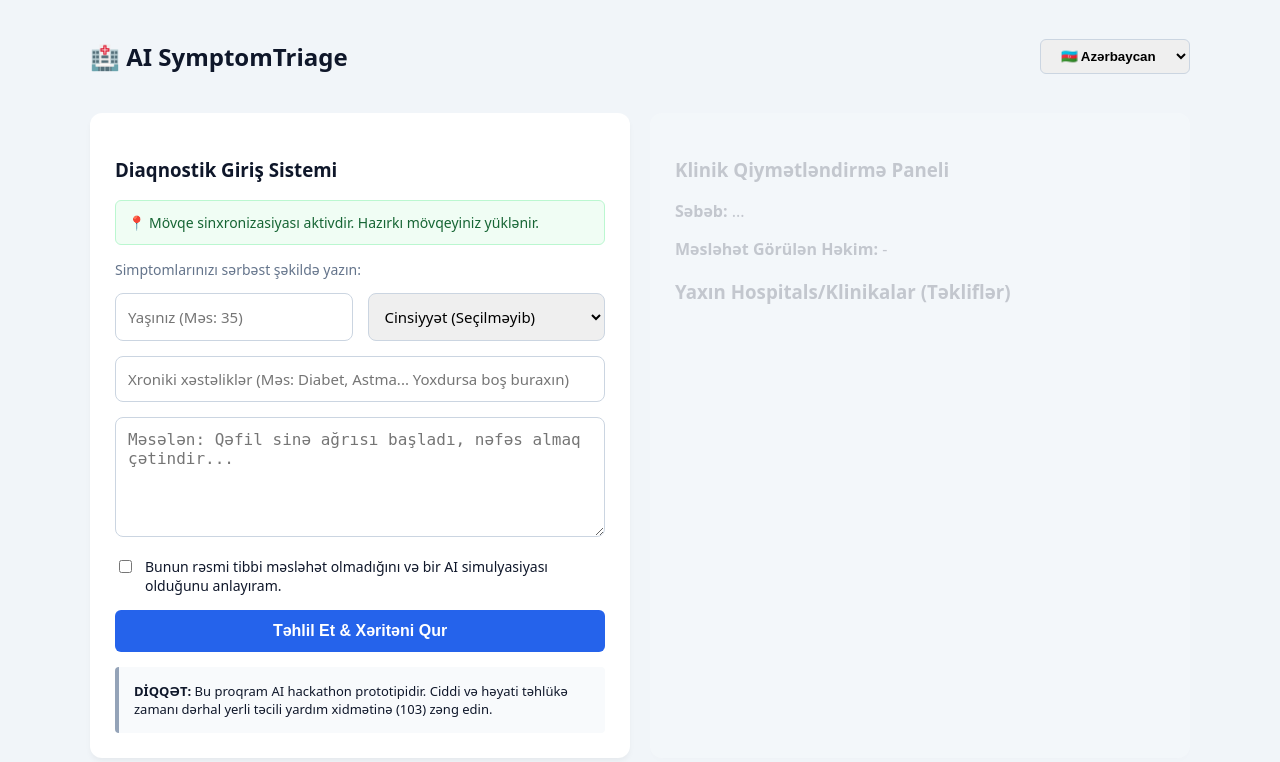
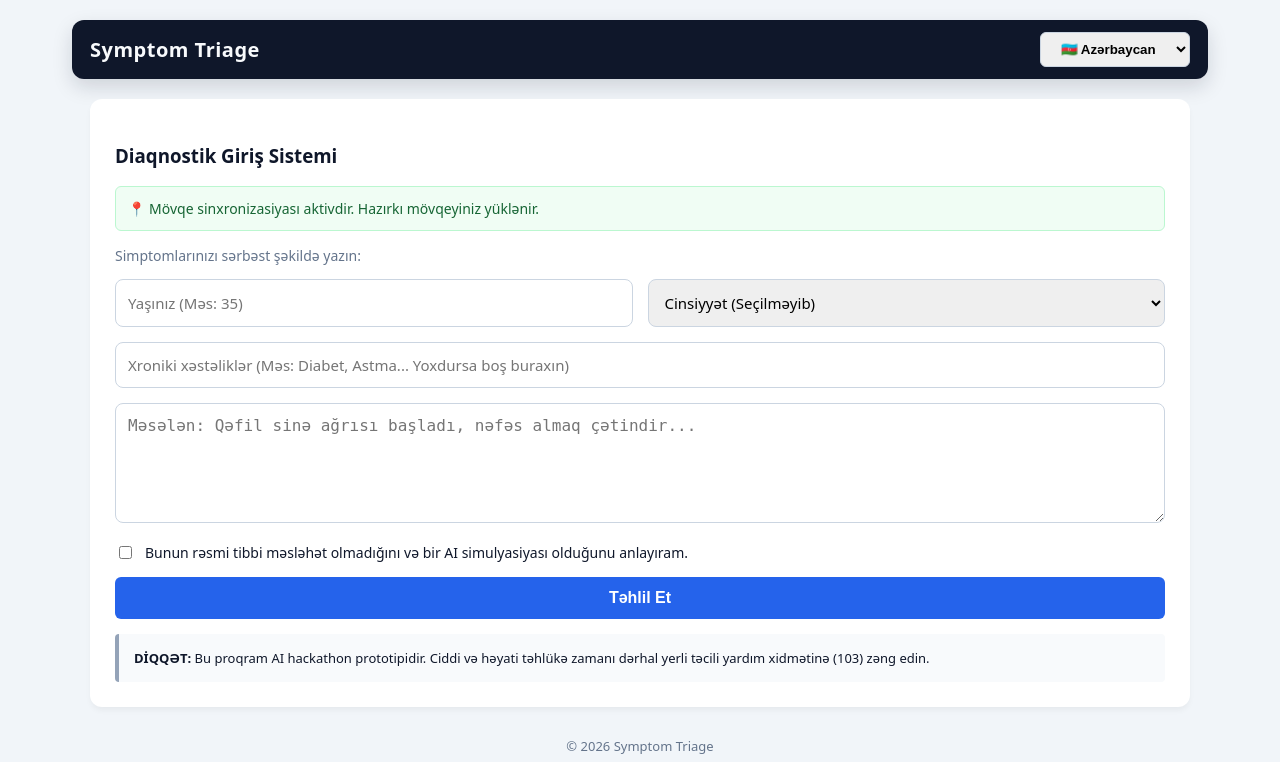
Before and after one commit to elnara-malikzade-12728/hackathon-project, a Flask app: page / in a window 1280 px wide. Shown: the top 762 px of the page. Run offline with Flask 3, Linux system fonts and the light colour scheme; parts of the project's set-up code (start-up, migrations or seed data) failed here and were passed over; grey boxes are pictures that could not be loaded.

Commit message:
Update UI layout and pharmacy handling
Agent-Logs-Url: https://github.com/elnara-malikzade-12728/hackathon-project/sessions/7992a2ff-dbf6-4e0d-836c-3d6281f82df5

Co-authored-by: MNIGARR <95375286+MNIGARR@users.noreply.github.com>

```diff
--- a/app.py
+++ b/app.py
@@ -1096,7 +1096,7 @@ def sanitize_hospital_output(hospitals):
 
 
 def get_nearby_pharmacies(lat, lng, radius_km=3, limit=5):
-    """Fetch nearby pharmacies for non-critical cases."""
+    """Fetch nearby pharmacies around the provided coordinates."""
     try:
         overpass_url = "https://overpass-api.de/api/interpreter"
         radius_m = int(radius_km * 1000)
@@ -1132,11 +1132,20 @@ def get_nearby_pharmacies(lat, lng, radius_km=3, limit=5):
             tags = element.get('tags', {})
             name = tags.get('name', 'Pharmacy')
             address_parts = []
-            if tags.get('addr:street'):
-                address_parts.append(tags.get('addr:street'))
-            if tags.get('addr:housenumber'):
-                address_parts.append(tags.get('addr:housenumber'))
-            address = ', '.join(address_parts).strip() or 'Address unavailable'
+            if tags.get('addr:full'):
+                address_parts.append(tags.get('addr:full'))
+            else:
+                street = tags.get('addr:street') or tags.get('addr:place')
+                if street:
+                    address_parts.append(street)
+                if tags.get('addr:housenumber'):
+                    address_parts.append(tags.get('addr:housenumber'))
+                for key in ('addr:suburb', 'addr:district', 'addr:city', 'addr:province', 'addr:state'):
+                    if tags.get(key):
+                        address_parts.append(tags.get(key))
+            address = ', '.join(address_parts).strip()
+            if not address:
+                address = reverse_geocode_address(p_lat, p_lng) or f"{p_lat:.5f}, {p_lng:.5f}"
 
             try:
                 distance = geodesic((lat, lng), (p_lat, p_lng)).km
@@ -1155,6 +1164,23 @@ def get_nearby_pharmacies(lat, lng, radius_km=3, limit=5):
         return pharmacies[:limit]
     except Exception:
         return []
+
+
+def reverse_geocode_address(lat, lng):
+    """Resolve a human-readable address for coordinates using OpenStreetMap Nominatim."""
+    try:
+        response = requests.get(
+            "https://nominatim.openstreetmap.org/reverse",
+            params={'format': 'jsonv2', 'lat': lat, 'lon': lng},
+            headers={'User-Agent': 'AI-SymptomTriage/1.0', 'Accept': 'application/json'},
+            timeout=10
+        )
+        if response.status_code != 200:
+            return None
+        data = response.json()
+        return data.get('display_name')
+    except Exception:
+        return None
 
 def analyze_symptoms_and_generate_map_ai(text, city, specialty=None, patient_context=None):
     """Consolidated logic analyzing symptom context and building map arrays."""
@@ -1391,7 +1417,7 @@ def process_triage():
                 hospitals = (hospitals + emergency_fallback)[:8]
 
         ai_payload['hospitals'] = sanitize_hospital_output(hospitals[:5])
-        ai_payload['pharmacies'] = [] if urgency == 'RED' else get_nearby_pharmacies(lat, lng, radius_km=3, limit=4)
+        ai_payload['pharmacies'] = get_nearby_pharmacies(lat, lng, radius_km=3, limit=4)
 
         # 4. Log results inside relational database ledger tables
         conn = sqlite3.connect(DB_FILE)
--- a/static/script.js
+++ b/static/script.js
@@ -1,31 +1,37 @@
 const dictionary = {
     az: {
-        mainTitle: "🏥 AI SymptomTriage", inputHeading: "Diaqnostik Giriş Sistemi", inputSub: "Simptomlarınızı sərbəst şəkildə yazın:",
+        mainTitle: "Symptom Triage", inputHeading: "Diaqnostik Giriş Sistemi", inputSub: "Simptomlarınızı sərbəst şəkildə yazın:",
         placeholder: "Məsələn: Qəfil sinə ağrısı başladı, nəfəs almaq çətindir...", checkboxText: "Bunun rəsmi tibbi məsləhət olmadığını və bir AI simulyasiyası olduğunu anlayıram.",
-        btnText: "Təhlil Et & Xəritəni Qur", btnLoading: "Simptomlar tehlil olunur ve yaxın tibb məntəqələri siyahısı yüklənir...", disclaimer: "<strong>DİQQƏT:</strong> Bu proqram AI hackathon prototipidir. Ciddi və həyati təhlükə zamanı dərhal yerli təcili yardım xidmətinə (103) zəng edin.",
+        btnText: "Təhlil Et", btnLoading: "Simptomlar təhlil olunur və nəticələr hazırlanır...", disclaimer: "<strong>DİQQƏT:</strong> Bu proqram AI hackathon prototipidir. Ciddi və həyati təhlükə zamanı dərhal yerli təcili yardım xidmətinə (103) zəng edin.",
         outputHeading: "Klinik Qiymətləndirmə Paneli", lblReason: "Səbəb:", lblSpecialist: "Məsləhət Görülən Həkim:", facilitiesHeading: "Yaxın Hospitals/Klinikalar (Təkliflər)", mapHeading: "OpenStreetMap - İnteraktiv Xəritə",
         statusRed: "🔴 TƏCİLİ - Qırmızı Status", statusYellow: "🟡 VACİB - Sarı Status", statusGreen: "🟢 Stabil - Yaşıl Status", erOpen: "🔴 24/7 Təcili Yardım Var", erClosed: "⏰ Yalnız İş Saatları", kmAway: "km",
         pharmaciesHeading: "Yaxın Apteklər (Əlavə)",
+        noHospitals: "Yaxınlıqda xəstəxana/klinika tapılmadı.",
+        noPharmacies: "Yaxınlıqda aptek tapılmadı.",
         locActive: "📍 Mövqe sinxronizasiyası aktivdir. Hazırkı mövqeyiniz yüklənir.", locDenied: "🔒 Mövqe icazəsi verilmədi. Standart koordinatlara geri dönüldü.",
         agePlh: "Yaşınız (Məs: 35)", genNone: "Cinsiyyət (Seçilməyib)", genM: "Kişi", genF: "Qadın", chronicPlh: "Xroniki xəstəliklər (Məs: Diabet, Astma... Yoxdursa boş buraxın)"
     },
     en: {
-        mainTitle: "🏥 AI SymptomTriage", inputHeading: "Diagnostic Input Engine", inputSub: "Describe your symptoms in plain language:",
+        mainTitle: "Symptom Triage", inputHeading: "Diagnostic Input Engine", inputSub: "Describe your symptoms in plain language:",
         placeholder: "Example: Experiencing sudden sharp chest pain and tightness...", checkboxText: "I understand this is an AI hackathon simulation and not official medical advice.",
-        btnText: "Analyze & Load Map", btnLoading: "Analyzing symptoms and loading nearby medical facilities' list...", disclaimer: "<strong>CRITICAL NOTICE:</strong> This application is an AI prototype mockup template. If experiencing emergency threats, dial 103 immediately.",
+        btnText: "Analyze", btnLoading: "Analyzing symptoms and preparing your results...", disclaimer: "<strong>CRITICAL NOTICE:</strong> This application is an AI prototype mockup template. If experiencing emergency threats, dial 103 immediately.",
         outputHeading: "Clinical Assessment Dashboard", lblReason: "Clinical Reason:", lblSpecialist: "Direct Route Referral:", facilitiesHeading: "Nearby Hospitals/Clinics (Suggested)", mapHeading: "OpenStreetMap - Interactive Map",
         statusRed: "RED EMERGENCY CARE STATUS", statusYellow: "YELLOW URGENT DISPATCH REQUIRED", statusGreen: "GREEN LOW URGENCY PROFILE", erOpen: "🔴 Emergency Services Operational", erClosed: "⏰ Clinic Hours Apply", kmAway: "km",
         pharmaciesHeading: "Nearby Pharmacies (Additional)",
+        noHospitals: "No nearby hospital/clinic suggestions are available.",
+        noPharmacies: "No nearby pharmacies are available.",
         locActive: "📍 Location sync active: your current position is being used.", locDenied: "🔒 Geolocation blocked. Fallback coordinates are active.",
         agePlh: "Age (e.g. 35)", genNone: "Gender (Not specified)", genM: "Male", genF: "Female", chronicPlh: "Chronic conditions (e.g. Diabetes... Leave empty if none)"
     },
     ru: {
-        mainTitle: "🏥 AI SymptomTriage", inputHeading: "Система Диагностики", inputSub: "Опишите ваши симптомы в свободной форме:",
+        mainTitle: "Symptom Triage", inputHeading: "Система Диагностики", inputSub: "Опишите ваши симптомы в свободной форме:",
         placeholder: "Например: Началась внезапная острая боль в груди, трудно дышать...", checkboxText: "Я понимаю, что это симуляция AI для хакатона и не является официальной медицинской консультацией.",
-        btnText: "Анализировать & Загрузить Карту", btnLoading: "Анализ симптомов и загрузка списка ближайших медицинских учреждений...", disclaimer: "<strong>ВАЖНОЕ УВЕДОМЛЕНИЕ:</strong> Это приложение является прототипом AI для хакатона. При угрозе жизни немедленно звоните 103.",
+        btnText: "Анализировать", btnLoading: "Анализ симптомов и подготовка результатов...", disclaimer: "<strong>ВАЖНОЕ УВЕДОМЛЕНИЕ:</strong> Это приложение является прототипом AI для хакатона. При угрозе жизни немедленно звоните 103.",
         outputHeading: "Панель Клинической Оценки", lblReason: "Причина:", lblSpecialist: "Рекомендуемый Специалист:", facilitiesHeading: "Ближайшие Больницы/Клиники (Рекомендации)", mapHeading: "OpenStreetMap - Интерактивная Карта",
         statusRed: "🔴 СРОЧНО - Красный Статус", statusYellow: "🟡 ВНИМАНИЕ - Желтый Статус", statusGreen: "🟢 Стабильно - Зеленый Статус", erOpen: "🔴 Есть Экстренная Помощь", erClosed: "⏰ Только в рабочие часы", kmAway: "км",
         pharmaciesHeading: "Ближайшие Аптеки (Дополнительно)",
+        noHospitals: "Поблизости нет рекомендаций больниц/клиник.",
+        noPharmacies: "Поблизости нет аптек.",
         locActive: "📍 Геопозиция синхронизирована: используется ваше текущее положение.", locDenied: "🔒 Доступ к геопозиции ограничен. Используются стандартные координаты.",
         agePlh: "Возраст (напр. 35)", genNone: "Пол (Не указан)", genM: "Мужской", genF: "Женский", chronicPlh: "Хронические заболевания (напр. Диабет... Оставьте пустым, если нет)"
     }
@@ -79,9 +85,11 @@ function initializeOSMMap() {
 }
 
 function updateMapCenter(lat, lng) {
+    if (!document.getElementById('osmMap')) return;
     if (!osmMap) {
         initializeOSMMap();
     }
+    if (!osmMap) return;
     osmMap.setView([lat, lng], 13);
     if (userMarker) {
         userMarker.setLatLng([lat, lng]);
@@ -115,6 +123,10 @@ function startGeolocationWatch() {
 }
 
 function clearHospitalMarkers() {
+    if (!osmMap) {
+        hospitalMarkers = [];
+        return;
+    }
     hospitalMarkers.forEach(marker => osmMap.removeLayer(marker));
     hospitalMarkers = [];
 }
@@ -142,24 +154,41 @@ function switchLanguageInterface() {
     const lang = document.getElementById('langSheet').value;
     const dict = dictionary[lang];
 
-    document.getElementById('mainTitle').innerText = dict.mainTitle;
-    document.getElementById('inputHeading').innerText = dict.inputHeading;
-    document.getElementById('inputSub').innerText = dict.inputSub;
-    document.getElementById('symptomsInput').placeholder = dict.placeholder;
-    document.getElementById('checkboxText').innerText = dict.checkboxText;
-    document.getElementById('ageInput').placeholder = dict.agePlh;
-    document.getElementById('optGenNone').innerText = dict.genNone;
-    document.getElementById('optGenM').innerText = dict.genM;
-    document.getElementById('optGenF').innerText = dict.genF;
-    document.getElementById('chronicInput').placeholder = dict.chronicPlh;
+    const titleEl = document.getElementById('mainTitle');
+    if (titleEl) titleEl.innerText = dict.mainTitle;
+    const inputHeading = document.getElementById('inputHeading');
+    if (inputHeading) inputHeading.innerText = dict.inputHeading;
+    const inputSub = document.getElementById('inputSub');
+    if (inputSub) inputSub.innerText = dict.inputSub;
+    const symptomsInput = document.getElementById('symptomsInput');
+    if (symptomsInput) symptomsInput.placeholder = dict.placeholder;
+    const checkboxText = document.getElementById('checkboxText');
+    if (checkboxText) checkboxText.innerText = dict.checkboxText;
+    const ageInput = document.getElementById('ageInput');
+    if (ageInput) ageInput.placeholder = dict.agePlh;
+    const optGenNone = document.getElementById('optGenNone');
+    if (optGenNone) optGenNone.innerText = dict.genNone;
+    const optGenM = document.getElementById('optGenM');
+    if (optGenM) optGenM.innerText = dict.genM;
+    const optGenF = document.getElementById('optGenF');
+    if (optGenF) optGenF.innerText = dict.genF;
+    const chronicInput = document.getElementById('chronicInput');
+    if (chronicInput) chronicInput.placeholder = dict.chronicPlh;
 
-    document.getElementById('submitBtn').innerText = dict.btnText;
-    document.getElementById('disclaimerText').innerHTML = dict.disclaimer;
-    document.getElementById('outputHeading').innerText = dict.outputHeading;
-    document.getElementById('lblReason').innerText = dict.lblReason;
-    document.getElementById('lblSpecialist').innerText = dict.lblSpecialist;
-    document.getElementById('facilitiesHeading').innerText = dict.facilitiesHeading;
-    document.getElementById('mapHeading').innerText = dict.mapHeading;
+    const submitBtn = document.getElementById('submitBtn');
+    if (submitBtn) submitBtn.innerText = dict.btnText;
+    const disclaimerText = document.getElementById('disclaimerText');
+    if (disclaimerText) disclaimerText.innerHTML = dict.disclaimer;
+    const outputHeading = document.getElementById('outputHeading');
+    if (outputHeading) outputHeading.innerText = dict.outputHeading;
+    const lblReason = document.getElementById('lblReason');
+    if (lblReason) lblReason.innerText = dict.lblReason;
+    const lblSpecialist = document.getElementById('lblSpecialist');
+    if (lblSpecialist) lblSpecialist.innerText = dict.lblSpecialist;
+    const facilitiesHeading = document.getElementById('facilitiesHeading');
+    if (facilitiesHeading) facilitiesHeading.innerText = dict.facilitiesHeading;
+    const mapHeading = document.getElementById('mapHeading');
+    if (mapHeading) mapHeading.innerText = dict.mapHeading;
 
     const banner = document.getElementById('locationAdvisor');
     if (banner) {
@@ -273,12 +302,14 @@ function handleNewPosition(lat, lng, accuracy) {
 
     // record accuracy and draw an accuracy circle centered on true averaged coords
     lastAccuracy = typeof accuracy === 'number' ? accuracy : lastAccuracy;
-    if (accuracyCircle) {
-        try { osmMap.removeLayer(accuracyCircle); } catch(e){}
-        accuracyCircle = null;
-    }
-    if (lastAccuracy && osmMap) {
-        accuracyCircle = L.circle([hardwareLat, hardwareLng], { radius: lastAccuracy, color: '#60a5fa', weight: 1, fillOpacity: 0.05 }).addTo(osmMap);
+    if (osmMap) {
+        if (accuracyCircle) {
+            try { osmMap.removeLayer(accuracyCircle); } catch(e){}
+            accuracyCircle = null;
+        }
+        if (lastAccuracy) {
+            accuracyCircle = L.circle([hardwareLat, hardwareLng], { radius: lastAccuracy, color: '#60a5fa', weight: 1, fillOpacity: 0.05 }).addTo(osmMap);
+        }
     }
 
     // Helpful debug logging (console only, no UI change)
@@ -297,23 +328,25 @@ function openResultInNewTab(aiData, lang) {
     const badgeText = aiData.urgency === 'RED' ? dict.statusRed :
                       (aiData.urgency === 'YELLOW' ? dict.statusYellow : dict.statusGreen);
 
-    const hospitalsHTML = (aiData.hospitals || []).map((h, i) =>
-        '<div style="border:1px solid #e2e8f0;border-radius:8px;padding:12px;margin-bottom:10px;">' +
+    const hospitals = aiData.hospitals || [];
+    const hospitalsHTML = hospitals.length ? hospitals.map((h, i) =>
+        '<div class="list-card">' +
         '<strong>' + (i + 1) + '. ' + h.name + '</strong><br>' +
         '<small>' + h.address + '</small><br>' +
         '<small><b>' + h.distance + ' km</b></small><br>' +
-        '<span style="font-size:11px;color:' + (h.has_emergency ? '#ef4444' : '#64748b') + ';font-weight:bold;">' +
+        '<span class="status-text" style="color:' + (h.has_emergency ? '#ef4444' : '#64748b') + ';">' +
         (h.has_emergency ? dict.erOpen : dict.erClosed) +
         '</span></div>'
-    ).join('');
+    ).join('') : '<div class="empty-state">' + dict.noHospitals + '</div>';
 
-    const pharmaciesHTML = (aiData.pharmacies || []).map((p, i) =>
-        '<div style="border:1px solid #d8f5ea;border-radius:8px;padding:10px;margin-bottom:8px;background:#f8fffb;">' +
+    const pharmacies = aiData.pharmacies || [];
+    const pharmaciesHTML = pharmacies.length ? pharmacies.map((p, i) =>
+        '<div class="list-card pharmacy-card">' +
         '<strong>' + (i + 1) + '. ' + p.name + '</strong><br>' +
         '<small>' + p.address + '</small><br>' +
         '<small><b>' + p.distance + ' km</b></small>' +
         '</div>'
-    ).join('');
+    ).join('') : '<div class="empty-state">' + dict.noPharmacies + '</div>';
 
     const centerLat = hardwareLat;
     const centerLng = hardwareLng;
@@ -325,20 +358,33 @@ function openResultInNewTab(aiData, lang) {
         '<link rel="stylesheet" href="https://unpkg.com/leaflet@1.9.4/dist/leaflet.css"/>' +
         '<script src="https://unpkg.com/leaflet@1.9.4/dist/leaflet.js"><\/script>' +
         '<style>' +
-        'body{font-family:sans-serif;max-width:900px;margin:40px auto;padding:0 20px;background:#f8fafc;}' +
+        'body{font-family:sans-serif;max-width:980px;margin:40px auto;padding:0 20px;background:#f8fafc;}' +
         '.badge{display:inline-block;padding:10px 20px;border-radius:999px;color:#fff;font-weight:bold;font-size:15px;background:' + badgeColor + ';margin-bottom:16px;}' +
-        '#resultMap{height:420px;border-radius:12px;margin-top:16px;}' +
-        'h2{color:#0f172a;}h3{color:#1e40af;margin-top:24px;}' +
+        '.results-grid{display:grid;grid-template-columns:1fr 1fr;gap:20px;align-items:start;}' +
+        '.list-card{border:1px solid #e2e8f0;border-radius:8px;padding:12px;margin-bottom:10px;background:#fff;}' +
+        '.pharmacy-card{border-color:#d8f5ea;background:#f8fffb;}' +
+        '.status-text{font-size:11px;font-weight:bold;}' +
+        '.empty-state{border:1px dashed #cbd5e1;border-radius:8px;padding:12px;background:#f8fafc;color:#64748b;font-size:13px;}' +
+        '#resultMap{height:420px;border-radius:12px;margin-top:20px;}' +
+        'h2{color:#0f172a;}h3{color:#1e40af;margin-top:0;margin-bottom:12px;}' +
+        '@media(max-width:820px){.results-grid{grid-template-columns:1fr;} }' +
         '</style></head>' +
         '<body>' +
         '<h2>' + dict.outputHeading + '</h2>' +
         '<div class="badge">' + badgeText + '</div>' +
         '<p><strong>' + dict.lblReason + '</strong> ' + aiData.reason[lang] + '</p>' +
         '<p><strong>' + dict.lblSpecialist + '</strong> ' + aiData.specialist[lang] + '</p>' +
+        '<div class="results-grid">' +
+        '<div>' +
         '<h3>' + dict.facilitiesHeading + '</h3>' +
         hospitalsHTML +
-        ((aiData.pharmacies && aiData.pharmacies.length) ? ('<h3>' + dict.pharmaciesHeading + '</h3>' + pharmaciesHTML) : '') +
-        '<h3>' + dict.mapHeading + '</h3>' +
+        '</div>' +
+        '<div>' +
+        '<h3>' + dict.pharmaciesHeading + '</h3>' +
+        pharmaciesHTML +
+        '</div>' +
+        '</div>' +
+        '<h3 style="margin-top:24px;">' + dict.mapHeading + '</h3>' +
         '<div id="resultMap"></div>' +
         '<script>' +
         'var map=L.map("resultMap").setView([' + centerLat + ',' + centerLng + '],13);' +
@@ -371,8 +417,10 @@ function openResultInNewTab(aiData, lang) {
 
 function updateOutputUIValues(aiData, lang) {
     const dict = dictionary[lang];
-    document.getElementById('outputPanel').style.opacity = "1";
-    document.getElementById('outputPanel').style.pointerEvents = "auto";
+    const outputPanel = document.getElementById('outputPanel');
+    if (!outputPanel) return;
+    outputPanel.style.opacity = "1";
+    outputPanel.style.pointerEvents = "auto";
 
     const badge = document.getElementById('urgencyBadge');
     badge.style.display = "inline-block";
--- a/static/style.css
+++ b/static/style.css
@@ -15,12 +15,23 @@ body {
     padding: 20px;
 }
 
-.top-bar {
+.navbar {
     display: flex;
     justify-content: space-between;
     align-items: center;
     max-width: 1100px;
     margin: 0 auto 20px auto;
+    padding: 12px 18px;
+    background: #0f172a;
+    color: #f8fafc;
+    border-radius: 12px;
+    box-shadow: 0 8px 20px rgba(15, 23, 42, 0.15);
+}
+
+.navbar-title {
+    font-size: 20px;
+    font-weight: 700;
+    letter-spacing: 0.5px;
 }
 
 .lang-selector select {
@@ -35,7 +46,7 @@ body {
     max-width: 1100px;
     margin: 0 auto;
     display: grid;
-    grid-template-columns: 1fr 1fr;
+    grid-template-columns: 1fr;
     gap: 20px;
 }
 
@@ -149,6 +160,19 @@ textarea:focus {
 .urgency-YELLOW { background-color: var(--yellow); }
 .urgency-GREEN { background-color: var(--green); }
 
+.footer {
+    max-width: 1100px;
+    margin: 30px auto 10px;
+    text-align: center;
+    font-size: 13px;
+    color: #64748b;
+}
+
 @media(max-width: 768px) {
     .container { grid-template-columns: 1fr; }
+    .navbar {
+        flex-direction: column;
+        align-items: flex-start;
+        gap: 10px;
+    }
 }
--- a/templates/index.html
+++ b/templates/index.html
@@ -3,18 +3,13 @@
 <head>
     <meta charset="UTF-8">
     <meta name="viewport" content="width=device-width, initial-scale=1.0">
-    <title>AI SymptomMap</title>
-
-    <!-- Leaflet.js CSS for OpenStreetMap -->
-    <link rel="stylesheet" href="https://cdnjs.cloudflare.com/ajax/libs/leaflet/1.9.4/leaflet.min.css" />
-    <script src="https://cdnjs.cloudflare.com/ajax/libs/leaflet/1.9.4/leaflet.min.js"></script>
-
+    <title>Symptom Triage</title>
     <link rel="stylesheet" href="../static/style.css" />
 </head>
 <body>
 
-    <div class="top-bar">
-        <h2 id="mainTitle">🏥 AI SymptomTriage</h2>
+    <nav class="navbar">
+        <div class="navbar-title" id="mainTitle">Symptom Triage</div>
         <div class="lang-selector">
             <select id="langSheet" onchange="switchLanguageInterface()">
                 <!-- 🔥 FIXED LOCALIZATION OPTION RANKINGS -->
@@ -23,7 +18,7 @@
                 <option value="ru">🇷🇺 Русский</option>
             </select>
         </div>
-    </div>
+    </nav>
 
     <div class="container">
         <!-- Input Panel Module Component -->
@@ -54,24 +49,9 @@
             <div class="disclaimer-box" id="disclaimerText">-</div>
         </div>
 
-        <!-- Output Assessment Panel Module Component -->
-        <div class="panel" id="outputPanel" style="opacity: 0.2; pointer-events: none;">
-            <h3 id="outputHeading">-</h3>
-            <div id="urgencyBadge" class="badge" style="display: none;">-</div>
-            <p><strong id="lblReason">-</strong> <span id="clinicalReason">...</span></p>
-            <p><strong id="lblSpecialist">-</strong> <span id="specialistTarget">-</span></p>
-            <h3 id="facilitiesHeading">-</h3>
-            <div id="hospitalList"></div>
-        </div>
+    </div>
 
-        <!-- Interactive OpenStreetMap Leaflet Component -->
-        <div class="panel full-width">
-            <h3 id="mapHeading">-</h3>
-            <div style="background: #0f172a; border-radius: 8px; padding: 10px; box-shadow: inset 0 0 20px rgba(0,0,0,0.8);">
-                <div id="osmMap" style="width: 100%; height: 400px; border-radius: 6px; background: #0f172a;"></div>
-            </div>
-        </div>
-    </div>
+    <footer class="footer">© 2026 Symptom Triage</footer>
 
     <!-- Script Layer Injection Link -->
     <script src="../static/script.js"></script>
```
